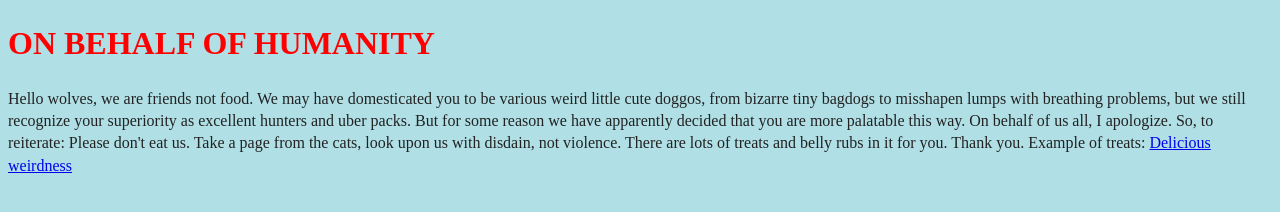
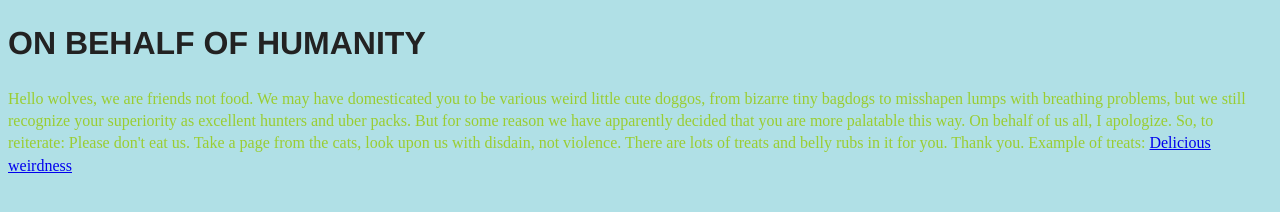
Before and after one commit to jkraak/HTMLAssignment, a website built with webpack: page P0-HelloWorld/index.html in a window 1280 px wide. Built offline with nearby package versions, Linux system fonts and the light colour scheme.

Commit message:
Changed font H1

```diff
--- a/P0-HelloWorld/index.html
+++ b/P0-HelloWorld/index.html
@@ -23,9 +23,9 @@
 </head>
 
 <body> <body style="background-color:powderblue;">
-<h1> <h1 style="color:red;"> ON BEHALF OF HUMANITY </style> </h1>
+<h1> <h1 style="color:red;"> <h1 style="font-family:'Helvetica Neue';"> ON BEHALF OF HUMANITY </style> </h1>
   <!-- Add your site or application content here -->
-  <p>Hello wolves, we are friends not food. We may have domesticated you to be various weird little cute doggos, from bizarre tiny bagdogs to misshapen lumps with breathing problems, but we still recognize your superiority as excellent hunters and uber packs. But for some reason we have apparently decided that you are more palatable this way. On behalf of us all, I apologize. So, to reiterate: Please don't eat us. Take a page from the cats, look upon us with disdain, not violence. There are lots of treats and belly rubs in it for you. Thank you. Example of treats: <a href="https://www.matsmart.se/produkt/snuffle-hund-ol-kycklingsmak?gad_source=1&gclid=Cj0KCQjw5ea1BhC6ARIsAEOG5pz04z1kQCxsEs8EDg0kx3M_p_lDuqBC2afQldFcG13pO_T-0XL3dBwaAlQ_EALw_wcB"> Delicious weirdness </a> </p>
+  <p> <p style="color:yellowgreen;">Hello wolves, we are friends not food. We may have domesticated you to be various weird little cute doggos, from bizarre tiny bagdogs to misshapen lumps with breathing problems, but we still recognize your superiority as excellent hunters and uber packs. But for some reason we have apparently decided that you are more palatable this way. On behalf of us all, I apologize. So, to reiterate: Please don't eat us. Take a page from the cats, look upon us with disdain, not violence. There are lots of treats and belly rubs in it for you. Thank you. Example of treats: <a href="https://www.matsmart.se/produkt/snuffle-hund-ol-kycklingsmak?gad_source=1&gclid=Cj0KCQjw5ea1BhC6ARIsAEOG5pz04z1kQCxsEs8EDg0kx3M_p_lDuqBC2afQldFcG13pO_T-0XL3dBwaAlQ_EALw_wcB"> Delicious weirdness </a> </p>
   <script src="js/app.js"></script>
 
 </body>
```
